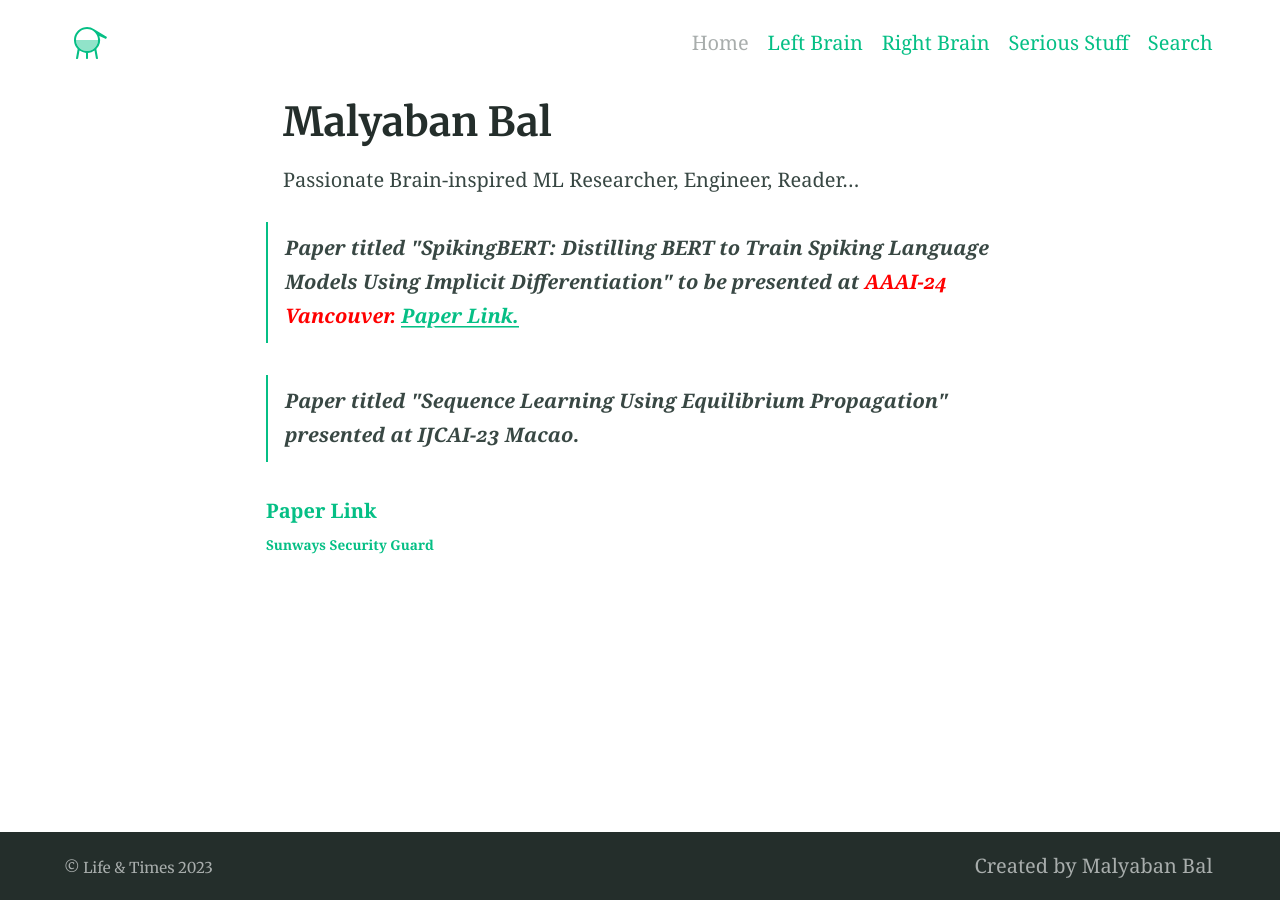
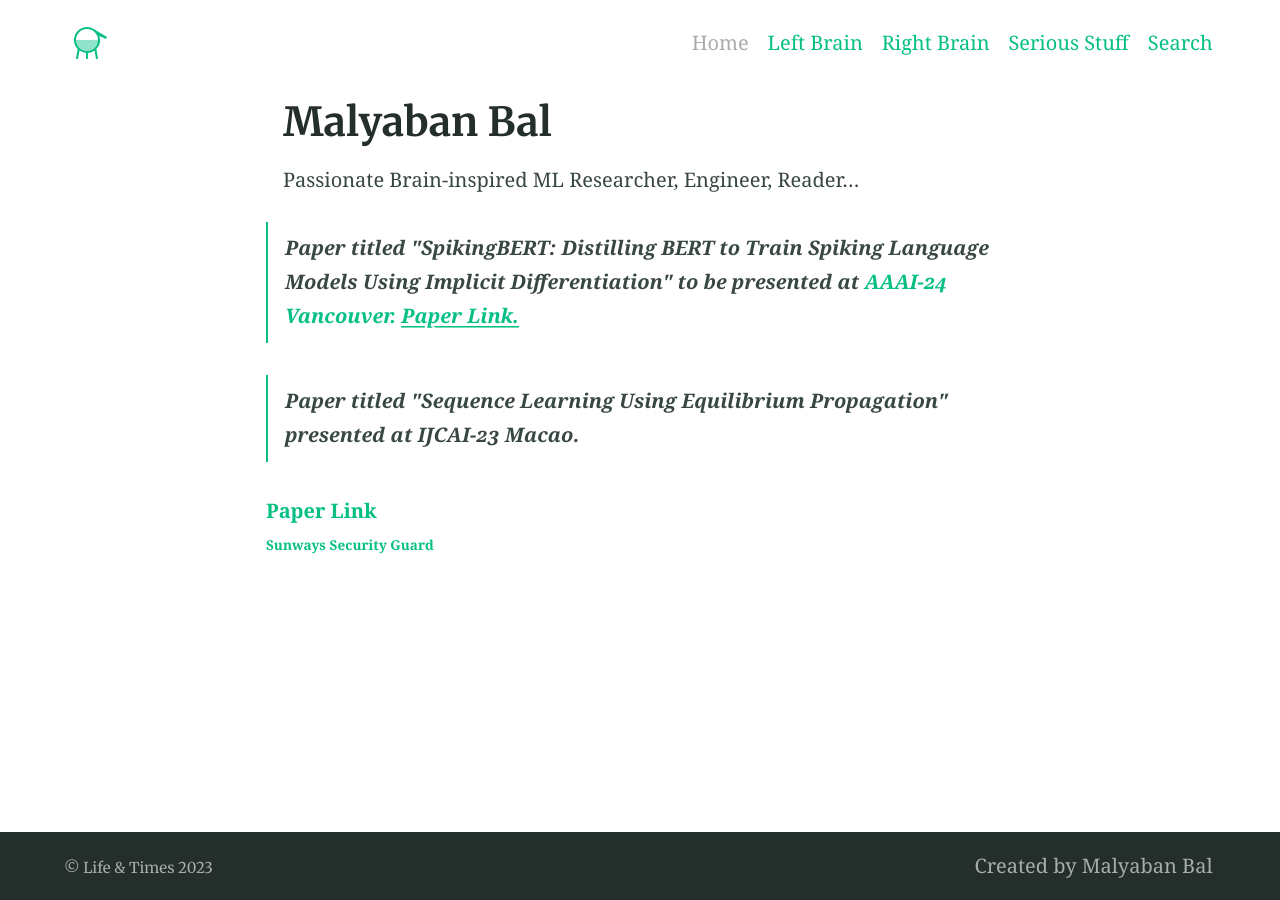
Before and after one commit to dovahkiin1995/dovahkiin1995.github.io, a Jekyll site: the page built from index.md, in a window 1280 px wide. Built offline with Jekyll 4.4.1, drawn with Linux system fonts in a browser that asks for light colours.

Commit message:
Update index.md

```diff
--- a/index.md
+++ b/index.md
@@ -5,7 +5,7 @@ feature_text:
 Passionate Brain-inspired ML Researcher, Engineer, Reader...
 
 <blockquote>
-  <p><span>Paper titled "SpikingBERT: Distilling BERT to Train Spiking Language Models Using Implicit Differentiation" to be presented at</span><span style="color:red;"> AAAI-24 Vancouver.</span> <a href="https://arxiv.org/pdf/2308.10873.pdf">Paper Link.</a></p>
+  <p><span>Paper titled "SpikingBERT: Distilling BERT to Train Spiking Language Models Using Implicit Differentiation" to be presented at</span><span style="color:#05bf85;"> AAAI-24 Vancouver.</span> <a href="https://arxiv.org/pdf/2308.10873.pdf">Paper Link.</a></p>
   <p>Paper titled "Sequence Learning Using Equilibrium Propagation" presented at IJCAI-23 Macao.</p> <a href="https://www.ijcai.org/proceedings/2023/0329.pdf">Paper Link</a>
   <footer>
     <a href="http://www.imdb.com/title/tt0284978/quotes/qt1375101">Sunways Security Guard</a>
```
